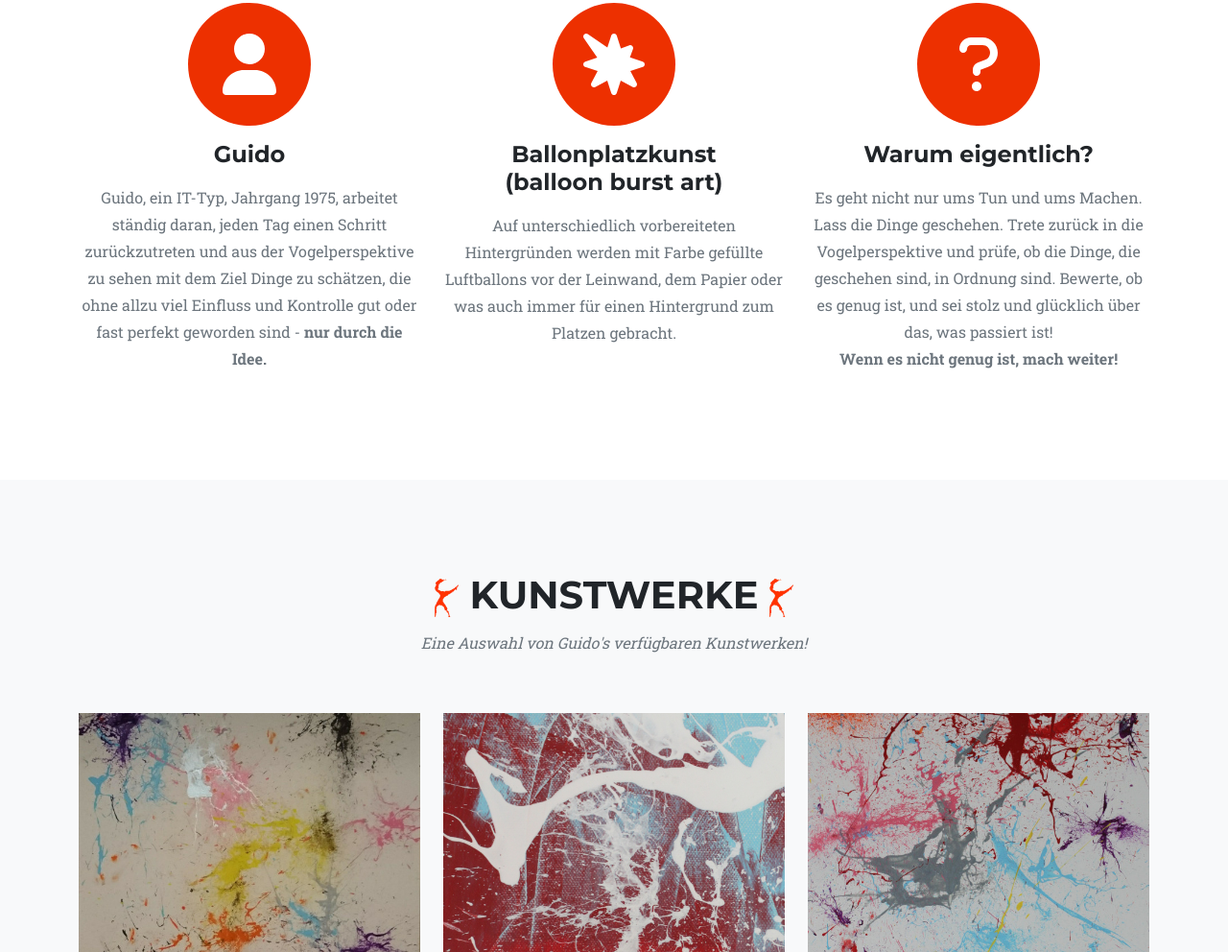
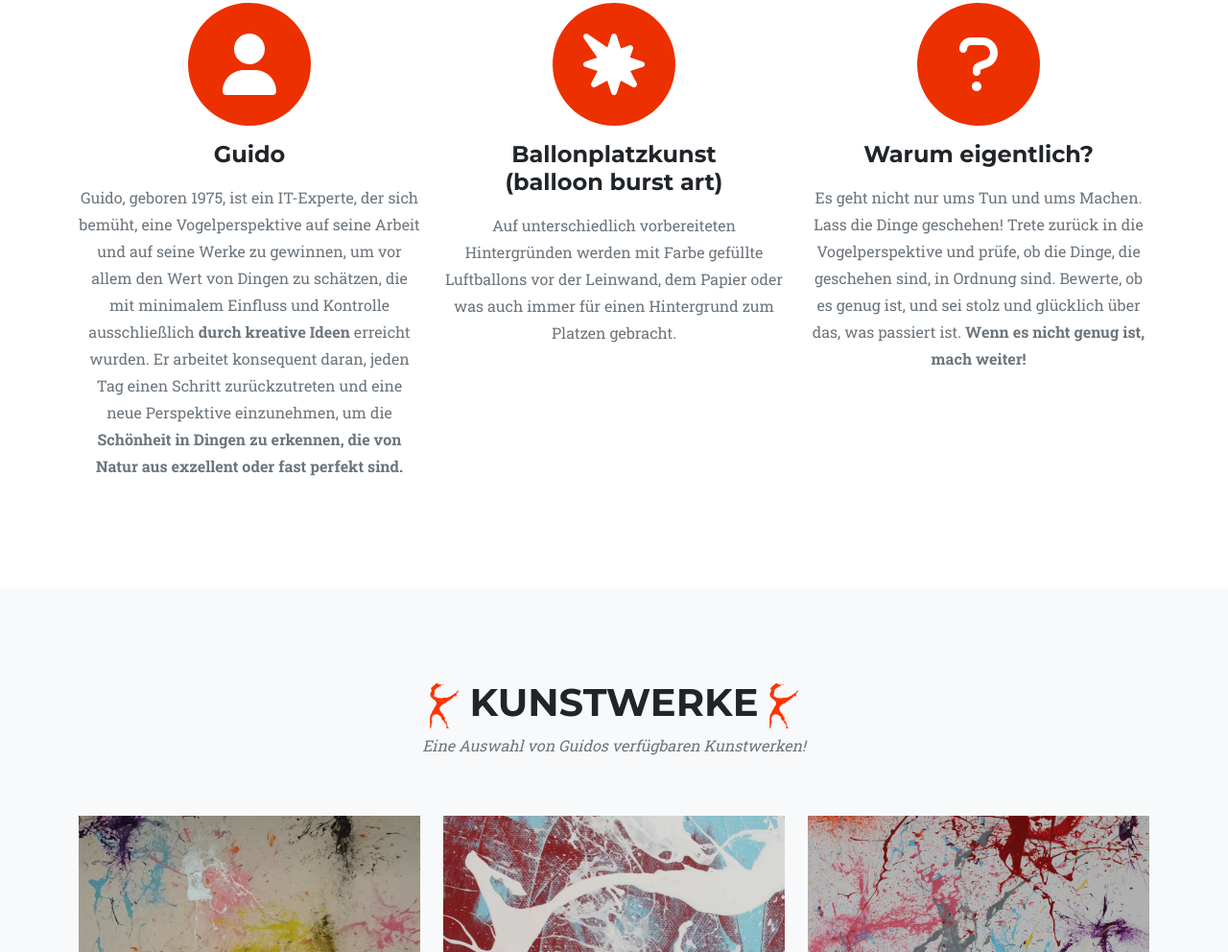
Before and after one commit to gcueppers/gcueppers.github.io, a plain HTML site: page index.html in a window 1280 px wide. Shown: the part 985-1977 px from the top of the page at 96% size. Drawn offline with nearby package versions, Linux system fonts and the light colour scheme.

Commit message:
update Personenbeschreibung (#5)

```diff
--- a/index.html
+++ b/index.html
@@ -58,7 +58,7 @@
                             <i class="fas fa-user fa-stack-1x fa-inverse"></i>
                         </span>
                         <h4 class="my-3">Guido</h4>
-                        <p class="text-muted"><p class="text-muted">Guido, ein IT-Typ, Jahrgang 1975, arbeitet ständig daran, jeden Tag einen Schritt zurückzutreten und aus der Vogelperspektive zu sehen mit dem Ziel Dinge zu schätzen, die ohne allzu viel Einfluss und Kontrolle gut oder fast perfekt geworden sind - <strong>nur durch die Idee.</strong></p>
+                        <p class="text-muted"><p class="text-muted">Guido, geboren 1975, ist ein IT-Experte, der sich bemüht, eine Vogelperspektive auf seine Arbeit und auf seine Werke zu gewinnen, um vor allem den Wert von Dingen zu schätzen, die mit minimalem Einfluss und Kontrolle ausschließlich <strong>durch kreative Ideen</strong> erreicht wurden. Er arbeitet konsequent daran, jeden Tag einen Schritt zurückzutreten und eine neue Perspektive einzunehmen, um die <strong>Schönheit in Dingen zu erkennen, die von Natur aus exzellent oder fast perfekt sind.</strong>
                     </div>
                     <div class="col-md-4">
                         <span class="fa-stack fa-4x">
@@ -74,7 +74,7 @@
                             <i class="fas fa-question fa-stack-1x fa-inverse"></i>
                         </span>
                         <h4 class="my-3">Warum eigentlich?</h4>
-                        <p class="text-muted">Es geht nicht nur ums Tun und ums Machen. Lass die Dinge geschehen. Trete zurück in die Vogelperspektive und prüfe, ob die Dinge, die geschehen sind, in Ordnung sind. Bewerte, ob es genug ist, und sei stolz und glücklich über das, was passiert ist!<br><strong>Wenn es nicht genug ist, mach weiter!</strong></p>
+                        <p class="text-muted">Es geht nicht nur ums Tun und ums Machen. Lass die Dinge geschehen! Trete zurück in die Vogelperspektive und prüfe, ob die Dinge, die geschehen sind, in Ordnung sind. Bewerte, ob es genug ist, und sei stolz und glücklich über das, was passiert ist. <strong>Wenn es nicht genug ist, mach weiter!</strong></p>
                     </div>
                 </div>
             </div>
@@ -83,8 +83,8 @@
         <section class="page-section bg-light" id="portfolio">
             <div class="container">
                 <div class="text-center">
-                    <h2 class="section-heading text-uppercase"><img src="assets/img/logo.svg" height="40" alt="..." />&nbsp;Kunstwerke&nbsp;<img src="assets/img/logo.svg" height="40" alt="..." /></h2>
-                    <h3 class="section-subheading text-muted">Eine Auswahl von Guido's verfügbaren Kunstwerken!</h3>
+                    <h1 class="section-heading text-uppercase"><img src="assets/img/logo.svg" width="30" alt="..." />&nbsp;Kunstwerke&nbsp;<img src="assets/img/logo.svg" width="30" alt="..." /></h1>
+                    <h3 class="section-subheading text-muted">Eine Auswahl von Guidos verfügbaren Kunstwerken!</h3>
                 </div>
                 <div class="row">
                     <div class="col-lg-4 col-sm-6 mb-4">
@@ -453,6 +453,7 @@
                                         Mühlenfeldweg 19<br>
                                         52531 Übach-Palenberg<br><br>
 
+                                        Tel.: +491632010875<br>
                                         E-Mail: freudeankunstde@gmail.com<br><br>
 
                                         Verantwortliche Stelle ist die natürliche oder juristische Person, die allein oder gemeinsam mit anderen über die Zwecke und Mittel der Verarbeitung von personenbezogenen Daten (z.B. Namen, E-Mail-Adressen o. Ä.) entscheidet.<br><br>
```
